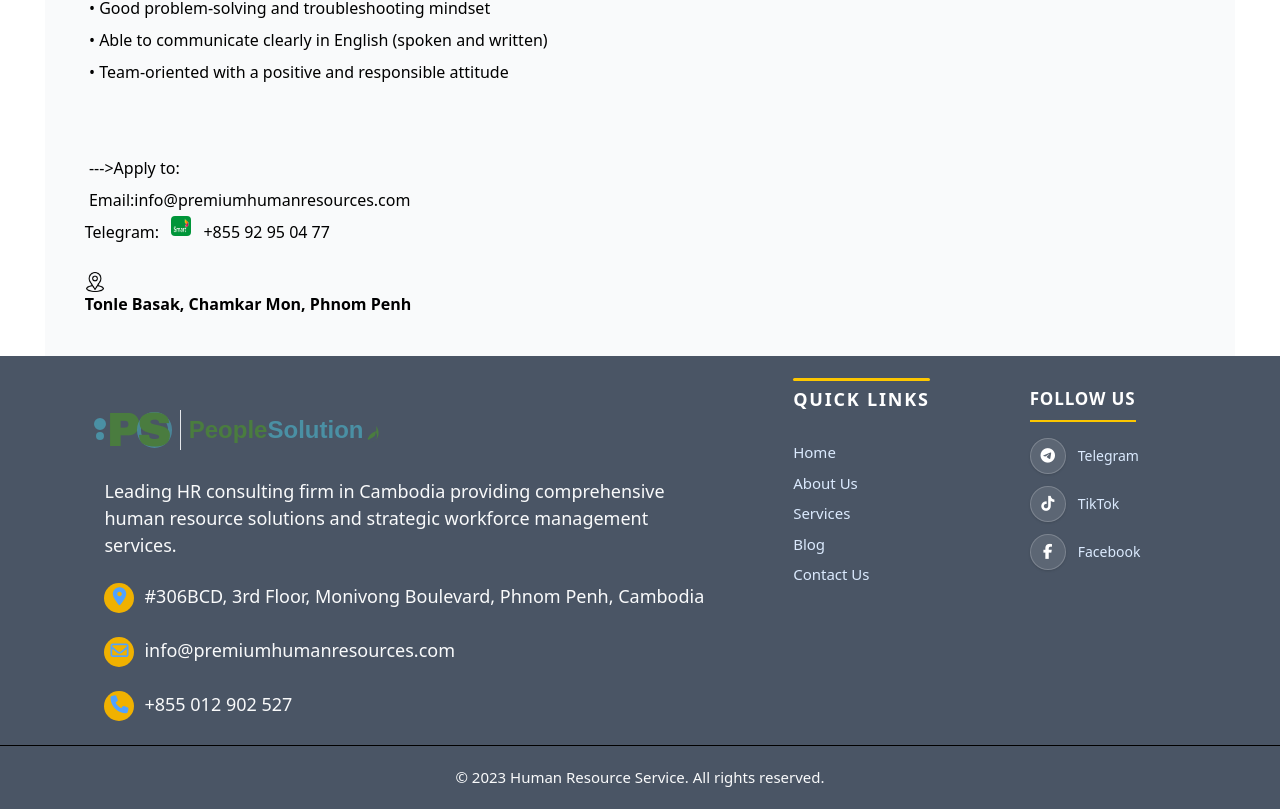
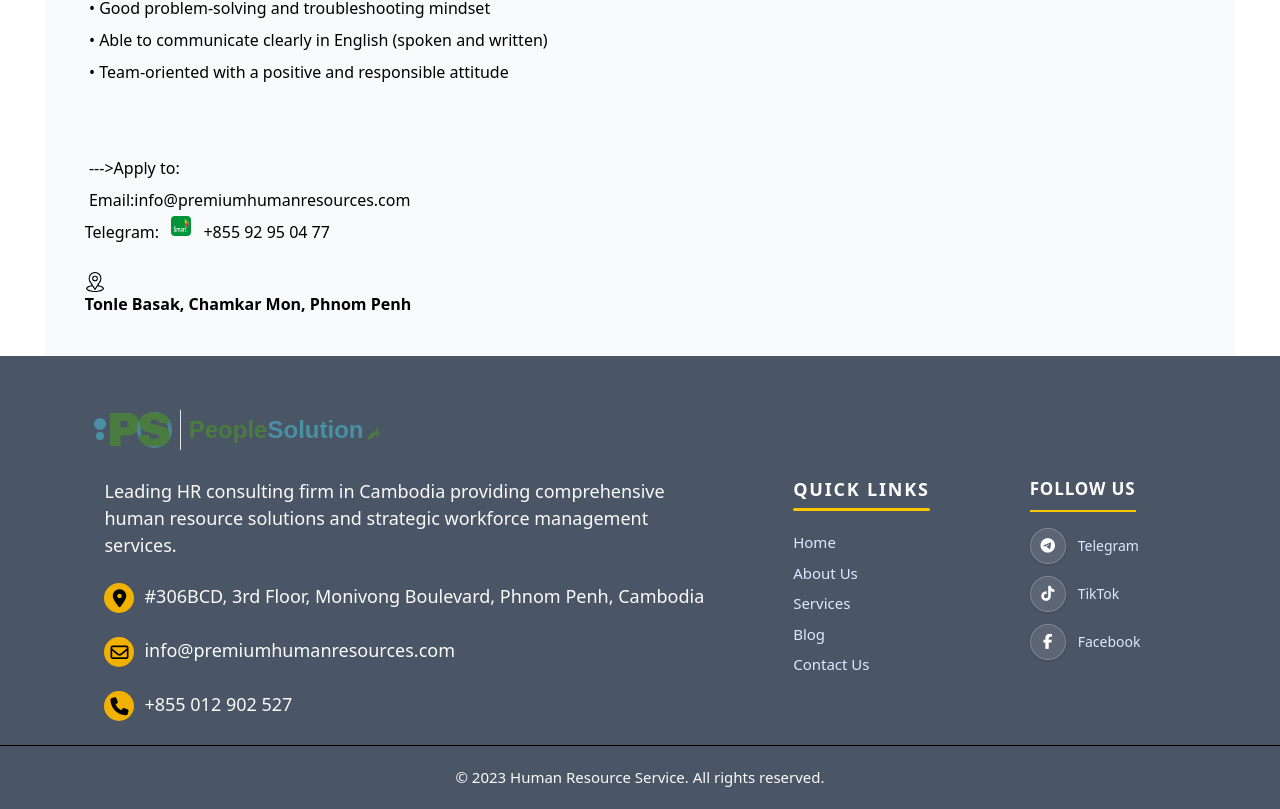
Before and after one commit to Rith0068/people-solution-front-end, a Nuxt app: page /detail in a window 1280 px wide. Shown: the part 1796-2605 px from the top of the page. Built offline with nearby package versions, Linux system fonts and the light colour scheme.

Commit message:
edit footer and header

```diff
--- a/app/components/Footer.vue
+++ b/app/components/Footer.vue
@@ -65,7 +65,7 @@
 
                 <br>
 
-                <div class="block ml-15">
+                <div class="block ml-[60px]">
                     <p class="text-gray-50 text-[18px]">
                         Leading HR consulting firm in Cambodia providing comprehensive
                         <br>human resource solutions and strategic workforce management
@@ -75,10 +75,9 @@
 
                 <br>
 
-
-                <div class="flex ml-15 text-[18px] gap-2.5">
-                    <span class="rounded-[360px] bg-yellow-500 w-7.5 h-7.5 justify-center flex">
-                        <i class="fa-solid fa-location-dot mt-1.25 text-blue-400"></i>
+                <div class="flex ml-[60px] text-[18px] gap-[10px]">
+                    <span class="rounded-[360px] bg-yellow-500 w-[30px] h-[30px] justify-center flex">
+                        <i class="fa-solid fa-location-dot mt-[7px]"></i>
                     </span>
                     <p class="text-gray-50 text-[18px]">
                         #306BCD, 3rd Floor, Monivong Boulevard, Phnom Penh, Cambodia
@@ -87,10 +86,9 @@
 
                 <br>
 
-
-                <div class="flex ml-15 text-[18px] gap-2.5">
-                    <span class="rounded-[360px] bg-yellow-500 w-7.5 h-7.5 justify-center flex">
-                        <i class="fa-regular fa-envelope mt-1.25 text-blue-400"></i>
+                <div class="flex ml-[60px] text-[18px] gap-[10px]">
+                    <span class="rounded-[360px] bg-yellow-500 w-[30px] h-[30px] justify-center flex">
+                        <i class="fa-regular fa-envelope mt-[7px] "></i>
                     </span>
                     <p class="text-gray-50 text-[18px]">
                         info@premiumhumanresources.com
@@ -99,11 +97,9 @@
 
                 <br>
 
-
-                <div class="flex ml-15 text-[18px] gap-2.5">
-                    <span class="rounded-[360px] bg-yellow-500 w-7.5 h-7.5 justify-center flex">
-                        <i class="fa-solid fa-phone mt-1.25 text-blue-400"></i>
-
+                <div class="flex ml-[60px] text-[18px] gap-[10px]">
+                    <span class="rounded-[360px] bg-yellow-500 w-[30px] h-[30px] justify-center flex">
+                        <i class="fa-solid fa-phone mt-[7px] "></i>
                     </span>
                     <p class="text-gray-50 text-[18px]">
                         +855 012 902 527
@@ -115,15 +111,13 @@
             </div>
             <!--end lefl footer-->
             <!--start right footer-->
-            <div class="flex mt-7.5 text-gray-50 ">
+            <div class="flex mt-[30px] text-gray-50 ">
                  <div class="flex flex-col gap-4">
 
         <!-- Heading -->
-
-        <h4 class="text-white text-[18px] font-bold tracking-widest uppercase relative w-fit mr-25
-                after:absolute after:bottom-8 after:left-0
-                after:w-full after:h-0.75 after:bg-yellow-400 after:rounded-full">
-
+        <h4 class="text-white text-[18px] font-bold tracking-widest uppercase relative w-fit mr-[100px]
+                after:absolute after:bottom-[-8px] after:left-0
+                after:w-full after:h-[3px] after:bg-yellow-400 after:rounded-full mt-[90px]">
         Quick Links
         </h4>
 
@@ -143,11 +137,9 @@
     </nav>
 
   </div>
-
-                <div class="flex flex-col gap-4">
-        <h4 class="text-white text-[17px] font-bold tracking-wider uppercase mr-25
-                   pb-2 border-b-2 border-yellow-400 w-fit">
-
+     <div class="flex flex-col gap-4">
+        <h4 class="text-white text-[17px] font-bold tracking-wider uppercase mr-[100px]
+                   pb-2 border-b-2 border-yellow-400 w-fit mt-[90px]">
           Follow Us
         </h4>
         <div class="flex flex-col gap-3">
@@ -190,7 +182,7 @@
         <!--last foot-->
         <hr>
         <div class="flex">
-        <h3 class="m-auto text-[15px] p-[20px] text-gray-50">
+            <h3 class="m-auto text-[15px] p-[20px] text-gray-50">
                 © 2023 Human Resource Service. All rights reserved.
             </h3>
         </div>
--- a/app/components/Header.vue
+++ b/app/components/Header.vue
@@ -41,12 +41,12 @@
       <div class="hidden lg:flex items-center gap-3 shrink-0">
 
         <NuxtLink v-if="!user"
-          to="/signup"
+          to="/login"
 
           class="text-[14px] font-semibold text-white bg-gradient-to-r from-blue-500 to-blue-700 px-6 py-2.5 rounded-full shadow-md hover:from-blue-600 hover:to-blue-800 hover:shadow-lg transition-all duration-300"
 
         >
-          Sign Up Free
+          Sign In
         </NuxtLink>
 
         <div v-else class="flex items-center gap-4">
```
Also changed, not shown: app/pages/login.vue (indentation only).
